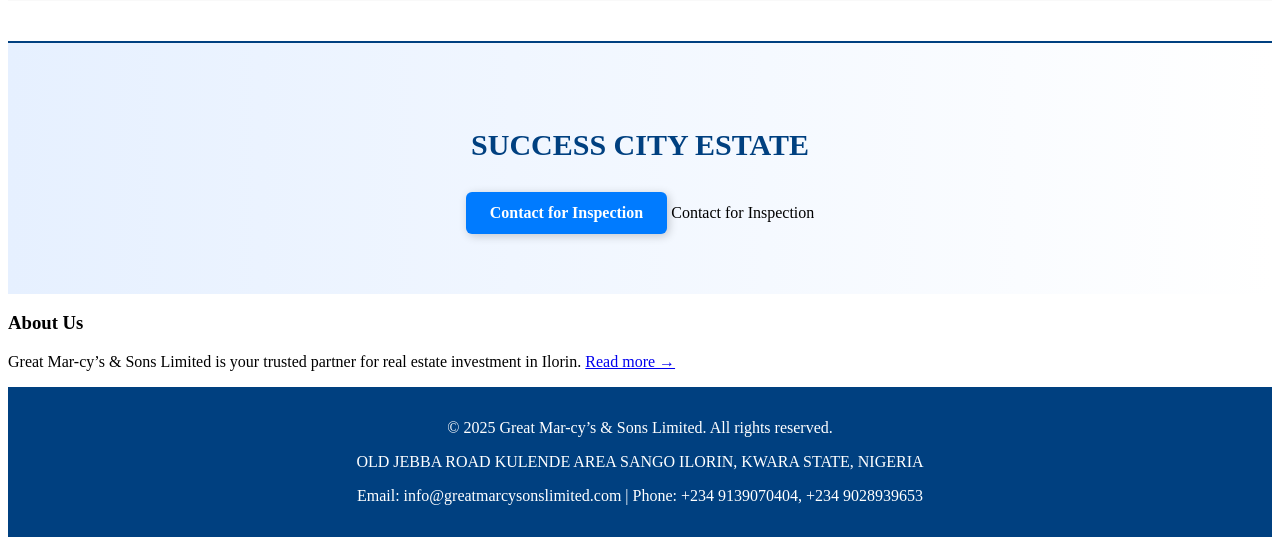
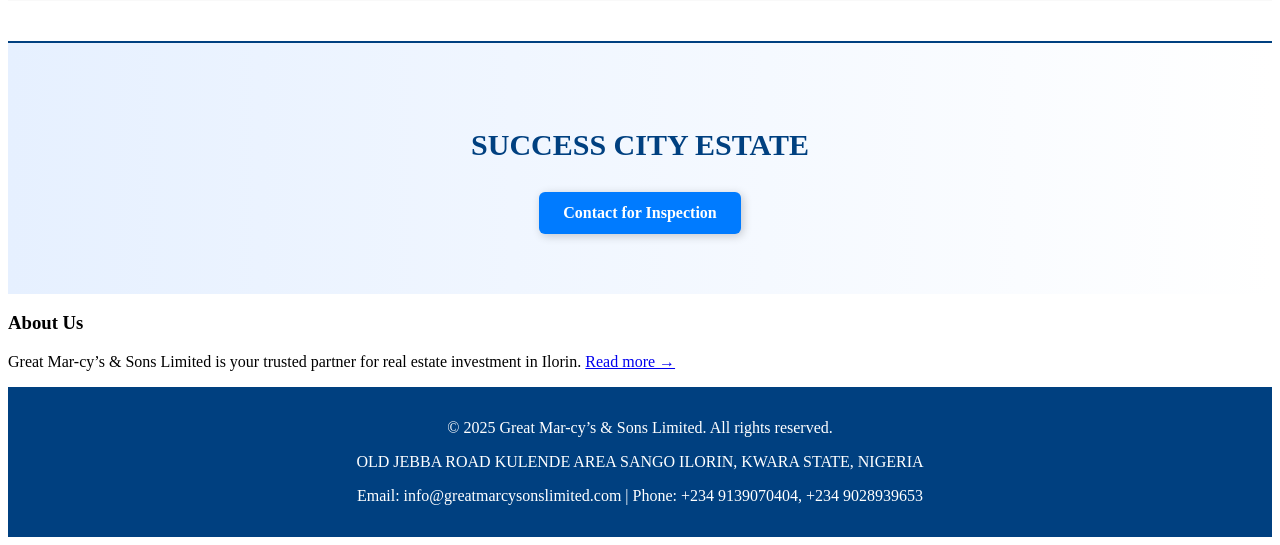
Before and after one commit to aquila4/real-estate-admin, a Flask app: page / in a window 1280 px wide. Shown: the part 1592-2137 px from the top of the page. Run offline with Flask 3, Linux system fonts and the light colour scheme; some libraries are stand-ins or nearby versions.

Commit message:
contact button update

```diff
--- a/templates/home.html
+++ b/templates/home.html
@@ -37,9 +37,8 @@
      'event_category': 'contact',
      'event_label': 'WhatsApp Button - Header'
    });">
-  Contact
-</a>
-Contact</a>
+  Contact</a>
+
       <a href="{{ url_for('admin_login') }}?v=2">Admin Login</a>
       <a href="{{ url_for('admin_dashboard') }}" class="admin-link">Admin Dashboard</a>
     </nav>
@@ -86,9 +85,7 @@ Contact</a>
      'event_category': 'contact',
      'event_label': 'WhatsApp Button - Inspection'
    });">
-  Contact for Inspection
-</a>
-Contact for Inspection</a>
+  Contact for Inspection</a>
     </div>
   </section>
 
```
